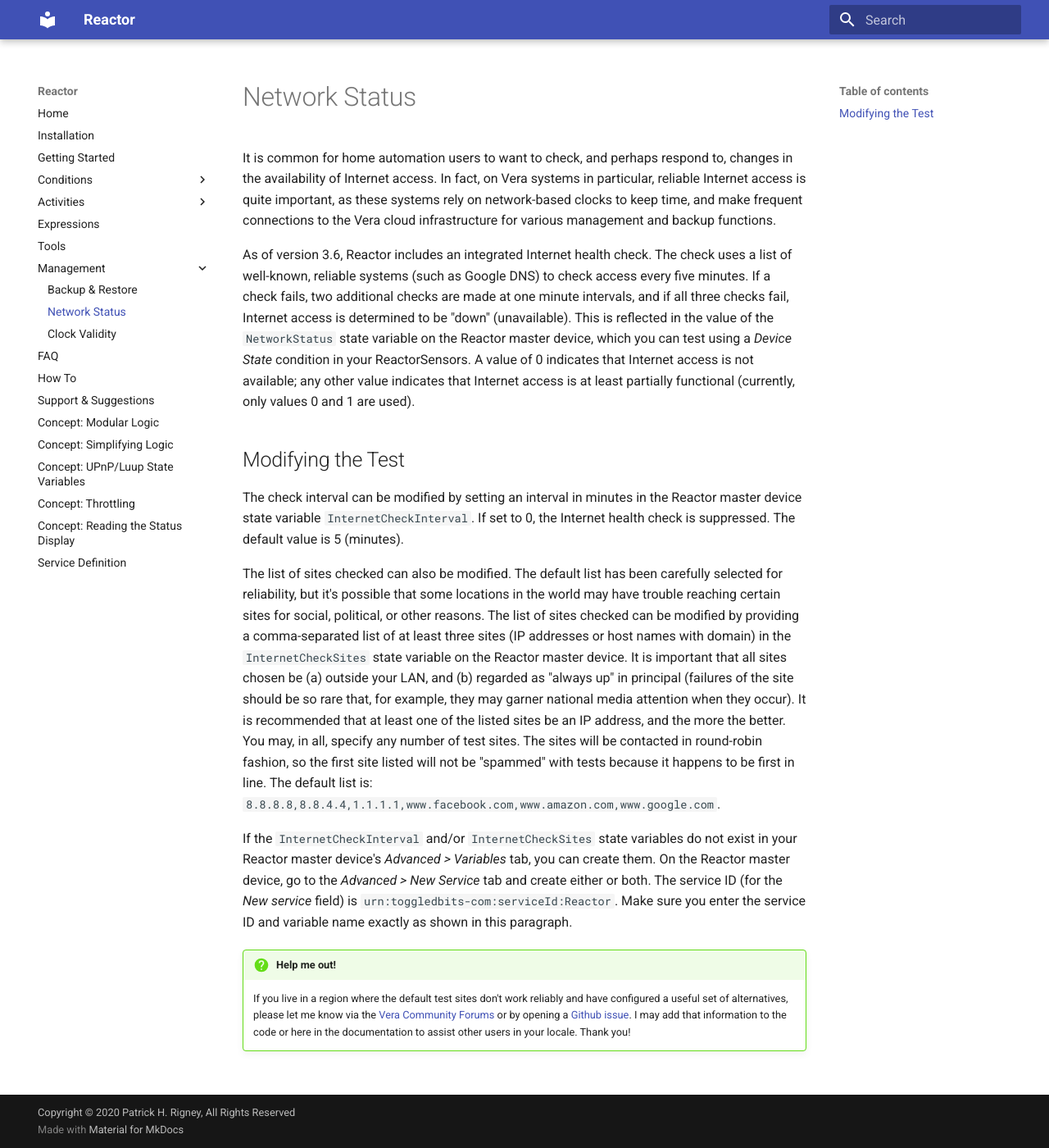
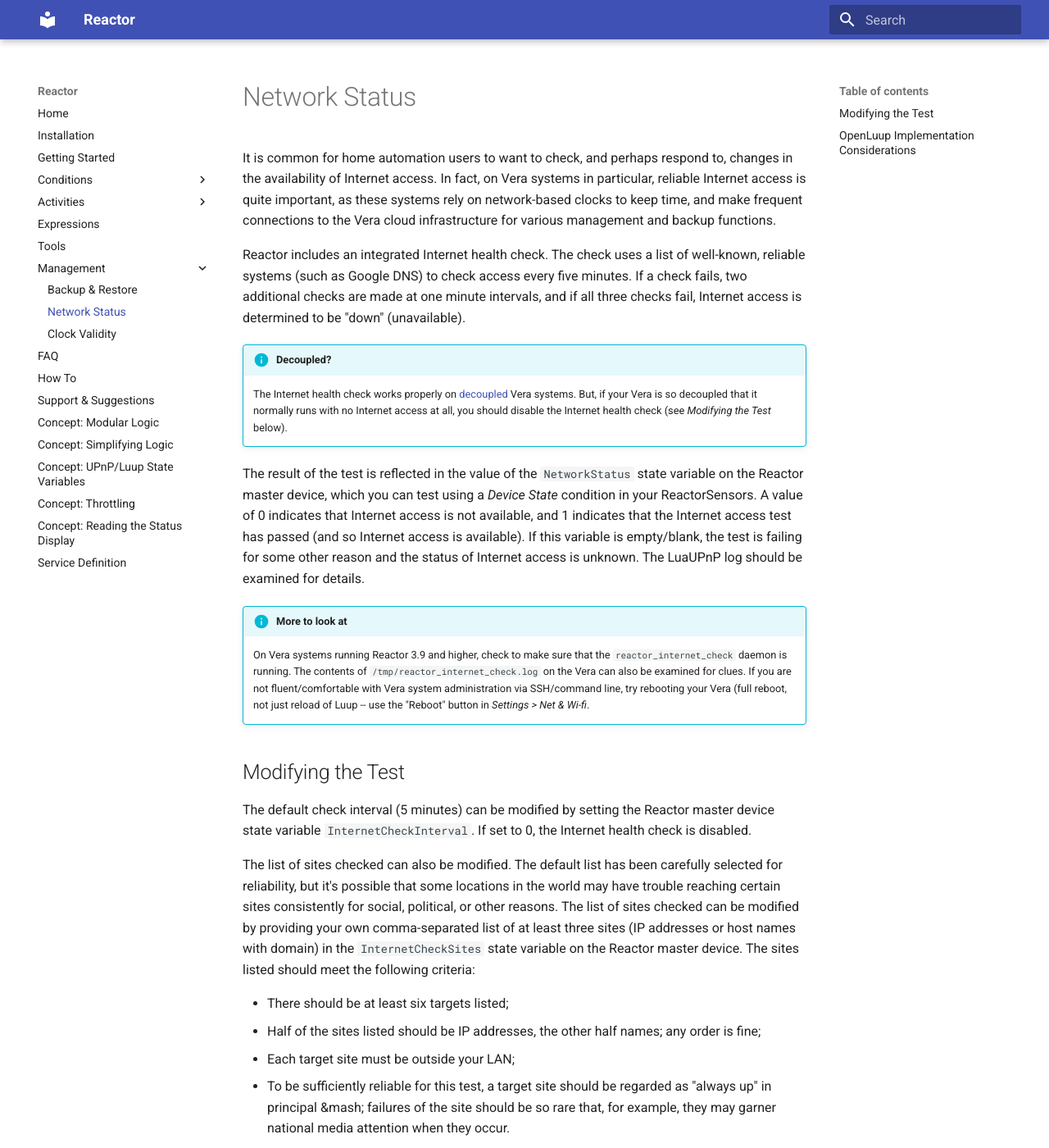
Before and after one commit to toggledbits/Reactor-docs, an MkDocs documentation site: the page built from docs/Network-Status.md, in a window 1280 px wide and 1400 px high. Shown: the whole window at 82% size. Built offline with MkDocs 1.6.1 and Material for MkDocs 9.7.7, drawn with Linux system fonts in a browser that asks for light colours; some of the changed text lies outside the part shown.

Commit message:
Update for new check

```diff
--- a/docs/Network-Status.md
+++ b/docs/Network-Status.md
@@ -1,14 +1,38 @@
 It is common for home automation users to want to check, and perhaps respond to, changes in the availability of Internet access. In fact, on Vera systems in particular, reliable Internet access is quite important, as these systems rely on network-based clocks to keep time, and make frequent connections to the Vera cloud infrastructure for various management and backup functions.
 
-As of version 3.6, Reactor includes an integrated Internet health check. The check uses a list of well-known, reliable systems (such as Google DNS) to check access every five minutes. If a check fails, two additional checks are made at one minute intervals, and if all three checks fail, Internet access is determined to be "down" (unavailable). This is reflected in the value of the `NetworkStatus` state variable on the Reactor master device, which you can test using a *Device State* condition in your ReactorSensors. A value of 0 indicates that Internet access is not available; any other value indicates that Internet access is at least partially functional (currently, only values 0 and 1 are used).
+Reactor includes an integrated Internet health check. The check uses a list of well-known, reliable systems (such as Google DNS) to check access every five minutes. If a check fails, two additional checks are made at one minute intervals, and if all three checks fail, Internet access is determined to be "down" (unavailable).
+
+!!! info "Decoupled?"
+    The Internet health check works properly on [decoupled](https://github.com/toggledbits/Vera-Decouple) Vera systems. But, if your Vera is so decoupled that it normally runs with no Internet access at all, you should disable the Internet health check (see *Modifying the Test* below).
+
+The result of the test is reflected in the value of the `NetworkStatus` state variable on the Reactor master device, which you can test using a *Device State* condition in your ReactorSensors. A value of 0 indicates that Internet access is not available, and 1 indicates that the Internet access test has passed (and so Internet access is available). If this variable is empty/blank, the test is failing for some other reason and the status of Internet access is unknown. The LuaUPnP log should be examined for details.
+
+!!! info "More to look at"
+    On Vera systems running Reactor 3.9 and higher, check to make sure that the `reactor_internet_check` daemon is running. The contents of `/tmp/reactor_internet_check.log` on the Vera can also be examined for clues. If you are not fluent/comfortable with Vera system administration via SSH/command line, try rebooting your Vera (full reboot, not just reload of Luup -- use the "Reboot" button in *Settings > Net & Wi-fi*.
 
 ## Modifying the Test
 
-The check interval can be modified by setting an interval in minutes in the Reactor master device state variable `InternetCheckInterval`. If set to 0, the Internet health check is suppressed. The default value is 5 (minutes).
+The default check interval (5 minutes) can be modified by setting the Reactor master device state variable `InternetCheckInterval`. If set to 0, the Internet health check is disabled.
 
-The list of sites checked can also be modified. The default list has been carefully selected for reliability, but it's possible that some locations in the world may have trouble reaching certain sites for social, political, or other reasons. The list of sites checked can be modified by providing a comma-separated list of at least three sites (IP addresses or host names with domain) in the `InternetCheckSites` state variable on the Reactor master device. It is important that all sites chosen be (a) outside your LAN, and (b) regarded as "always up" in principal (failures of the site should be so rare that, for example, they may garner national media attention when they occur). It is recommended that at least one of the listed sites be an IP address, and the more the better. You may, in all, specify any number of test sites. The sites will be contacted in round-robin fashion, so the first site listed will not be "spammed" with tests because it happens to be first in line. The default list is: `8.8.8.8,8.8.4.4,1.1.1.1,www.facebook.com,www.amazon.com,www.google.com`.
+The list of sites checked can also be modified. The default list has been carefully selected for reliability, but it's possible that some locations in the world may have trouble reaching certain sites consistently for social, political, or other reasons. The list of sites checked can be modified by providing your own comma-separated list of at least three sites (IP addresses or host names with domain) in the `InternetCheckSites` state variable on the Reactor master device. The sites listed should meet the following criteria:
 
-If the `InternetCheckInterval` and/or `InternetCheckSites` state variables do not exist in your Reactor master device's *Advanced > Variables* tab, you can create them. On the Reactor master device, go to the *Advanced > New Service* tab and create either or both. The service ID (for the *New service* field) is `urn:toggledbits-com:serviceId:Reactor`. Make sure you enter the service ID and variable name exactly as shown in this paragraph.
+* There should be at least six targets listed;
+* Half of the sites listed should be IP addresses, the other half names; any order is fine;
+* Each target site must be outside your LAN;
+* To be sufficiently reliable for this test, a target site should be regarded as "always up" in principal &mash; failures of the site should be so rare that, for example, they may garner national media attention when they occur.
+
+The default site list (used when `InternetCheckSites` is blank or absent) is: `8.8.8.8,8.8.4.4,1.1.1.1,www.facebook.com,www.amazon.com,www.google.com`
+
+If the `InternetCheckInterval` and/or `InternetCheckSites` state variables do not exist in your Reactor master device's *Advanced > Variables* tab, you can create them. On the Reactor master device, go to the *Advanced > New Service* tab and create either or both. The service ID (for the *New service* field) is `urn:toggledbits-com:serviceId:Reactor`. Make sure you enter the service ID and variable name exactly as shown here (copy-paste recommended).
 
 !!! question "Help me out!"
-    If you live in a region where the default test sites don't work reliably and have configured a useful set of alternatives, please let me know via the [Vera Community Forums](https://community.getvera.com/c/plugins-and-plugin-development/reactor/) or by opening a [Github issue](https://github.com/toggledbits/Reactor/issues). I may add that information to the code or here in the documentation to assist other users in your locale. Thank you!
+    If you live in a country/region where the default target sites don't work reliably and have configured a useful set of alternatives, please let me know via the [Vera Community Forums](https://community.getvera.com/c/plugins-and-plugin-development/reactor/) or by opening a [Github issue](https://github.com/toggledbits/Reactor/issues). I may add that information to the code or here in the documentation to assist other users in your locale. Thank you!
+
+## OpenLuup Implementation Considerations
+
+Reactor versions from 3.6 (the first with the Internet health check) through 3.8 implemented the Internet access check in Lua in the Reactor plugin itself. To make it more efficient, on Vera systems as of 3.9 the health check has been moved to a shell script running as a daemon that notifies Reactor of any changes in Internet access status. OpenLuup retains the internal Lua-based check by default. However, openLuup users may use the daemon script, and this is encouraged.
+
+If you choose to use the daemon script, you must install it as a startup daemon yourself, since openLuup runs on too great a variety of systems for a self-install to be included for every possibility. It's likely that, since current Luup Veras are Linux systems, the approach used in `reactor_internet_check.sh` to install (and uninstall) the script as a daemon is not far from what you will need to do for your Linux distribution. Within `reactor_internet_check.sh`, there are two versions of the typical Linux daemon startup script (placed in `/etc/init.d`), one for systems that use `procd` and one for systems that do not &mdash; choose the one that matches your distro's approach (hint: see if `/sbin/procd` or `/usr/sbin/procd` exists). Once you have the script up and running (and starting itself at boot), your system will automatically know not to use the internal Lua-based check (i.e. when Reactor starts receiving updates from the daemon, it stops doing its own internal checks).
+
+!!! attention "You are your own guru."
+    The script provided runs on `bash` or `ash` on Linux; it will not run on `csh`, `ksh`, or generic `sh`, or any non-Linux shell/command processor. I do not provide Windows PowerShell or other variants of the script. It's up to you to get it working on your platform, including getting it installed to run at boot. Again, because of the wide variety of systems on which openLuup can run, I cannot provide specific instructions or support for openLuup users integrating the script, beyond what's shown in the script as delivered.
```
